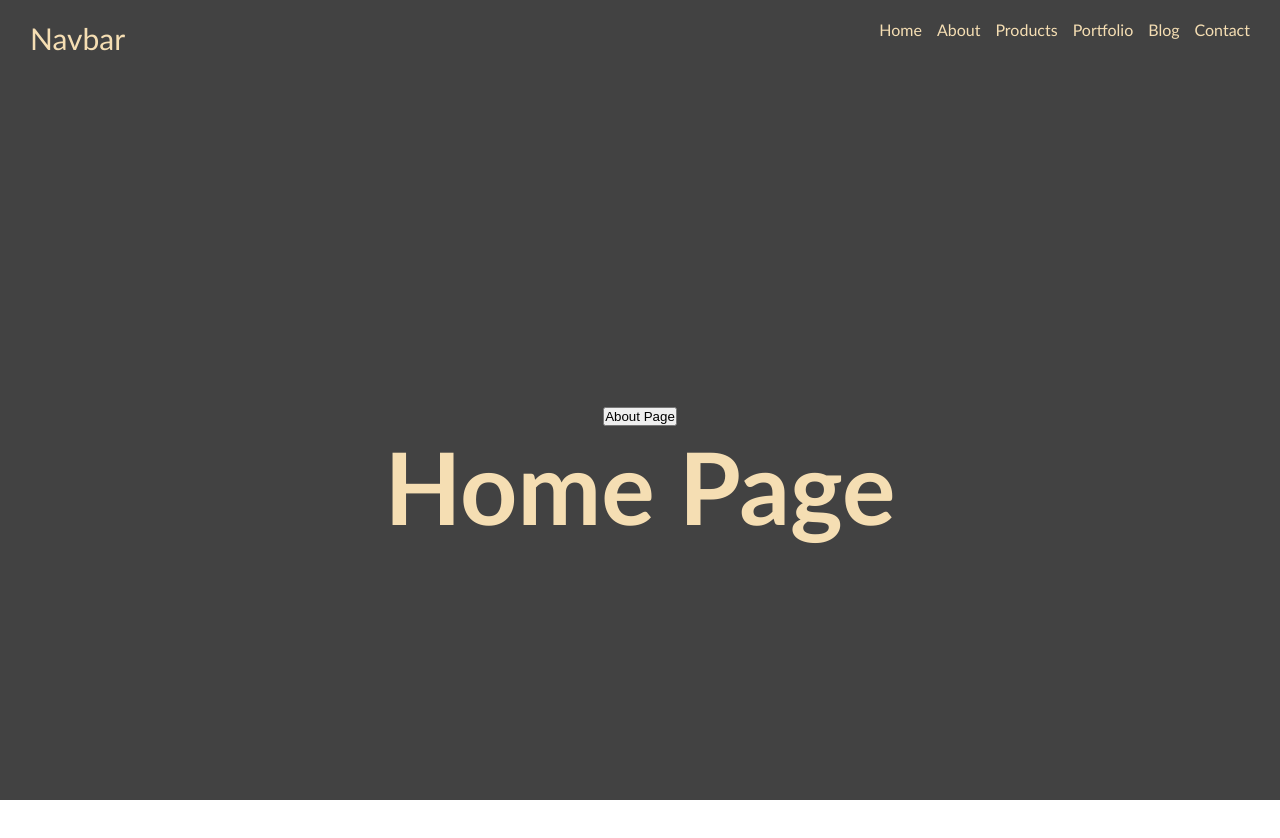
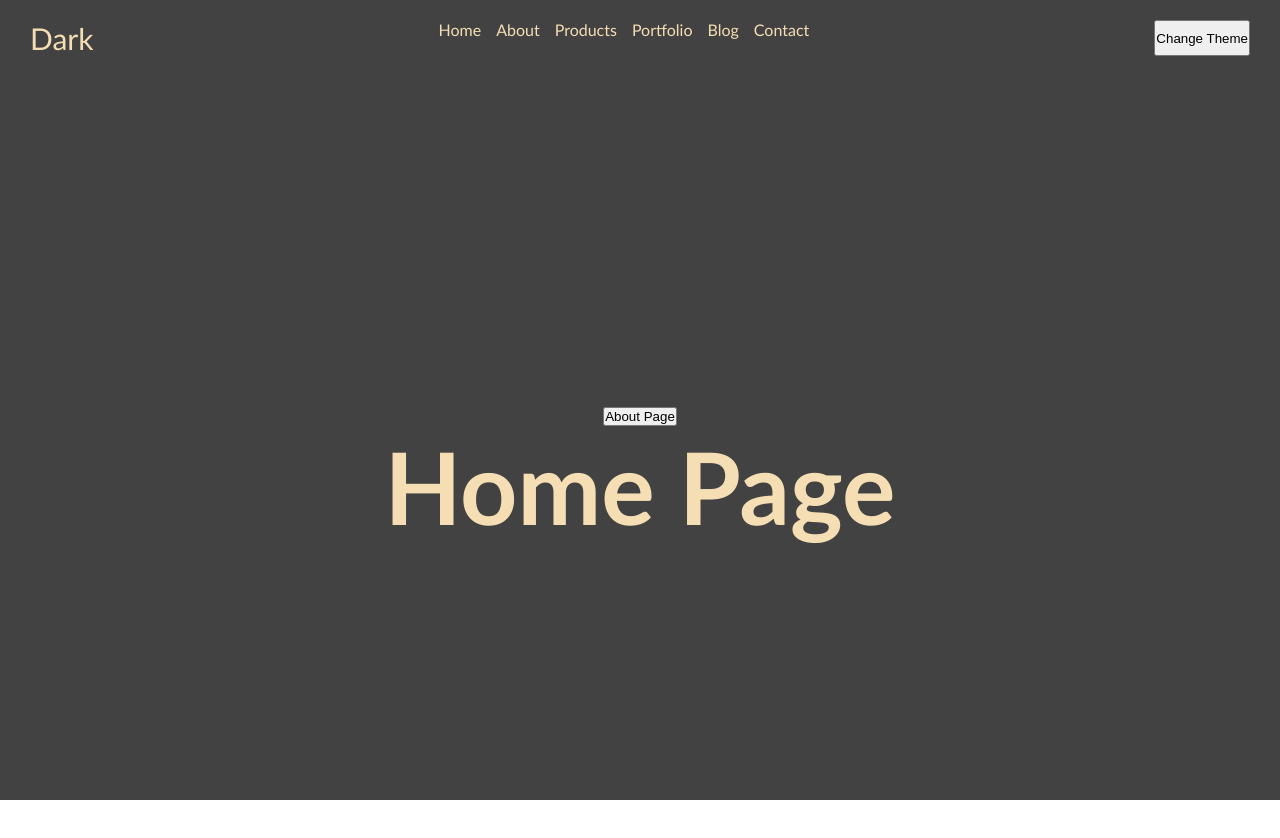
Before and after one commit to AbdulRafay901/Lets-Learn-React, a React (Vite) app in the folder react-router-dom/: page / in a window 1280 px wide. Shown: the top 838 px of the page. Built offline with nearby package versions, Linux system fonts and the light colour scheme.

Commit message:
Bouns Topic Child to parent

```diff
--- a/react-router-dom/src/App.jsx
+++ b/react-router-dom/src/App.jsx
@@ -6,6 +6,7 @@ import About from './assets/pages/About'
 import NotFound from './assets/pages/NotFound'
 import { Courses } from './assets/pages/dynamicRouting/Courses'
 import { CoursesDetails } from './assets/pages/dynamicRouting/CoursesDetails'
+import { useState } from 'react'
 
 // Nested Routing page ------------------------ Start
 
@@ -18,9 +19,16 @@ import './App.css';
 
 
 const App = () => {
+
+  const [Theme, setTheme] = useState("Dark");
+
+  console.log(Theme)
+
+
   return (
+
     <div id="App">
-    <Navbar/>
+    <Navbar Theme={Theme} setTheme={setTheme}/>
     <Routes>
 
            <Route path='/' element={<Home />}></Route>
--- a/react-router-dom/src/assets/component/Navbar.jsx
+++ b/react-router-dom/src/assets/component/Navbar.jsx
@@ -1,10 +1,22 @@
 import React from 'react'
 import { Link } from 'react-router-dom'
 
-const Navbar = () => {
+
+
+
+const Navbar = (props) => {
+
+  function changeTheme(){
+      props.setTheme('Light')
+  }
+
+
+
+
   return (
     <div className="navbar">
-          <p>Navbar</p>
+          <p>{props.Theme}</p>
+
           <div className='link'>
                 <Link to={'/'} className='customlink'>Home</Link>
                 <Link to={'/About'} className='customlink'>About</Link>
@@ -13,6 +25,7 @@ const Navbar = () => {
                 <Link href='' className='customlink'>Blog</Link>
                 <Link href='' className='customlink'>Contact</Link>
           </div>
+          <button onClick={changeTheme}>Change Theme</button>
     </div>
   )
 }
```
